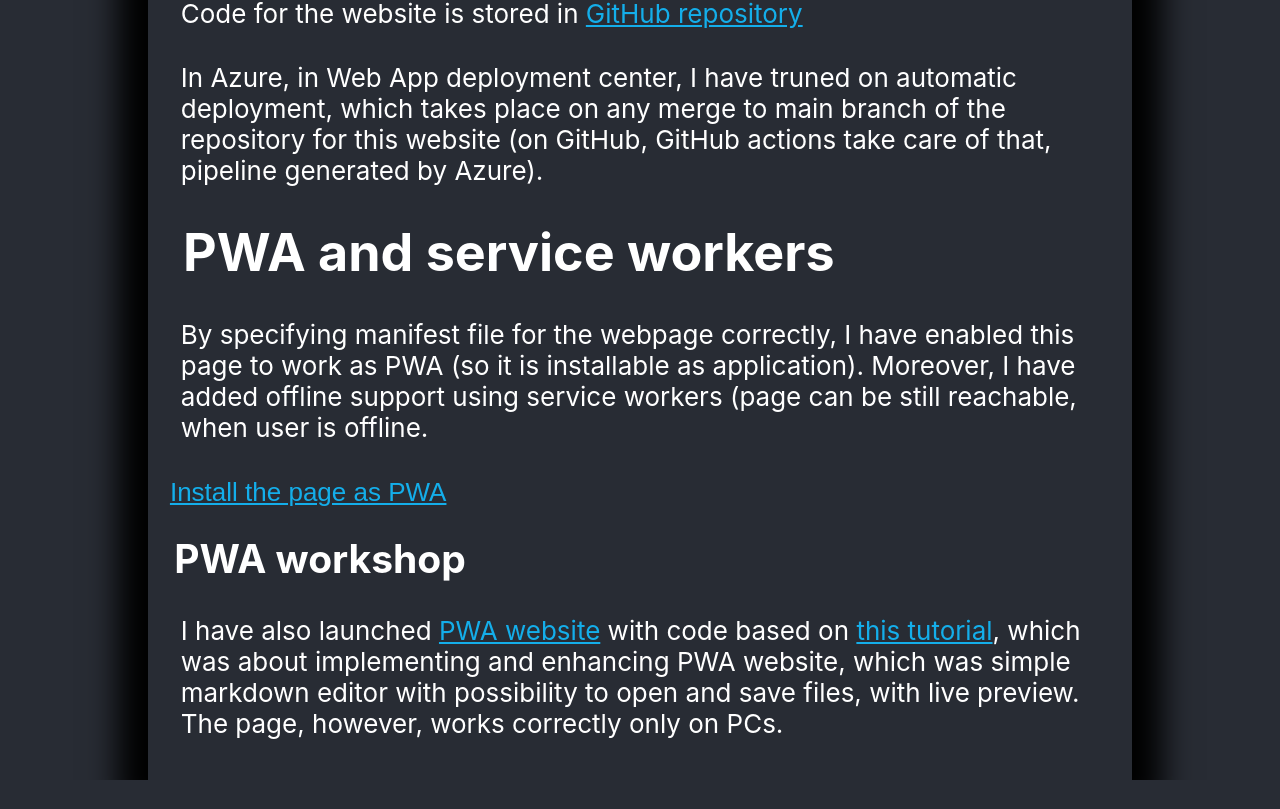
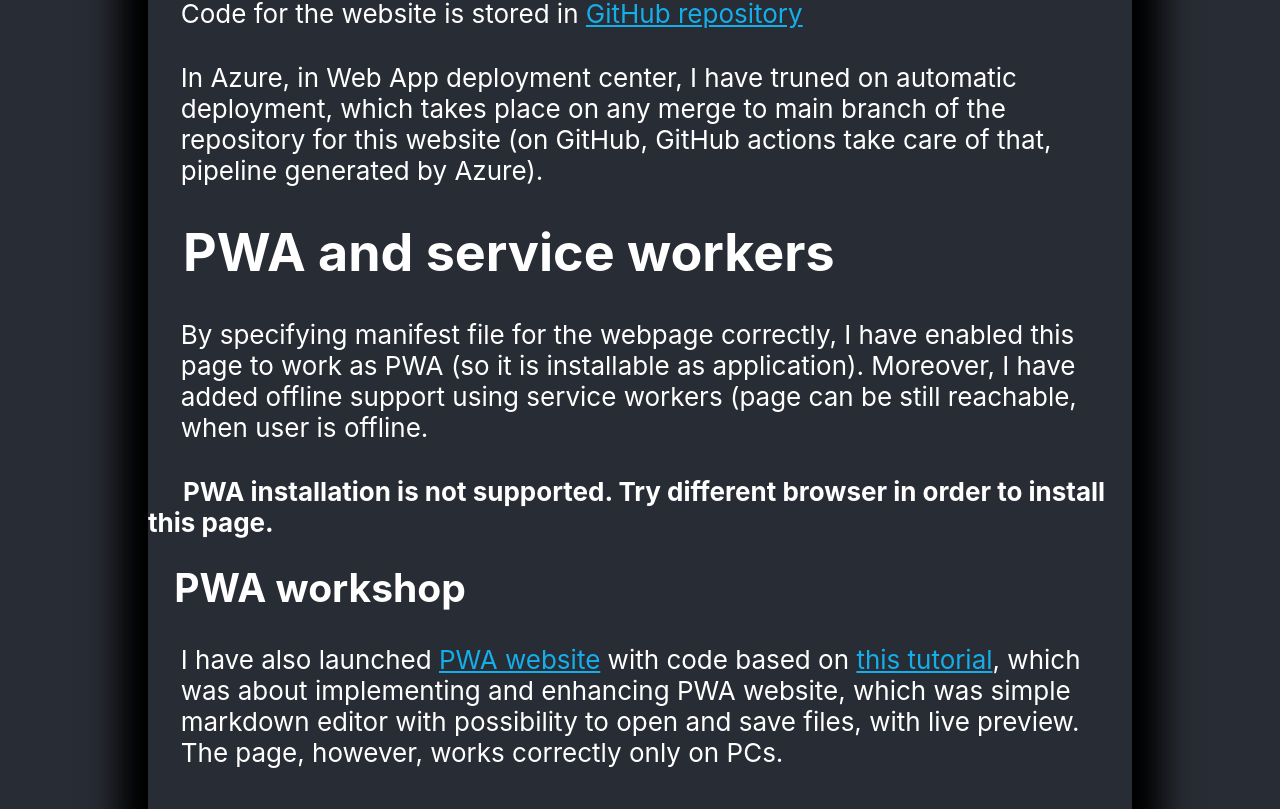
Before and after one commit to mturczyn/about-intrinsic, a React (Create React App) app: page /technology-stack in a window 1280 px wide. Shown: the part 1509-2318 px from the top of the page. Before the commit the page ends 2289 px from the top, so only its background shows below. Built offline with nearby package versions, Linux system fonts and the light colour scheme.

Commit message:
Enahnced handling of installation of the page as PWA - handled support and already installed states.

```diff
--- a/src/App.tsx
+++ b/src/App.tsx
@@ -1,16 +1,11 @@
-import { createContext, useCallback, useEffect, useRef } from 'react'
+import { createContext, useEffect, useState } from 'react'
 import { Navbar } from './Navbar'
 import { Outlet } from 'react-router'
 
 export const PwaInstallerContext = createContext<any>(null)
 
 function App() {
-    const installEventRef = useRef<any>(null)
-
-    const setInstallEvent = useCallback(
-        (e) => (installEventRef.current = e),
-        []
-    )
+    const [installEvent, setInstallEvent] = useState<any>(null)
 
     useEffect(() => {
         window.addEventListener('beforeinstallprompt', setInstallEvent)
@@ -19,10 +14,10 @@ function App() {
             window.removeEventListener('beforeinstallprompt', setInstallEvent)
             //  window.removeEventListener('appinstalled', appInstalledHandler)
         }
-    }, [])
+    }, [setInstallEvent])
 
     return (
-        <PwaInstallerContext.Provider value={installEventRef}>
+        <PwaInstallerContext.Provider value={installEvent}>
             <Navbar />
             <Outlet />
         </PwaInstallerContext.Provider>
--- a/src/TechStack/TechStack.css
+++ b/src/TechStack/TechStack.css
@@ -5,6 +5,14 @@ h4,
 h5,
 h6 {
     margin: 1ch;
+}
+
+strong {
+    margin: 2ch;
+}
+
+strong[data-pwa-installed] {
+    color: lightgreen;
 }
 
 #pwa-install-button {
--- a/src/TechStack/index.tsx
+++ b/src/TechStack/index.tsx
@@ -2,23 +2,26 @@ import reactLogo from 'react-logo.svg'
 import './TechStack.css'
 import { useTranslation, Trans } from 'react-i18next'
 import { AnchorWithNewPage } from 'CoreComponents/AnchorWithNewPage'
-import { useContext, useEffect } from 'react'
+import { useContext, useEffect, useState } from 'react'
 import { PwaInstallerContext } from 'App'
 
 export const PAGE_TITLE =
     'Intrinsic | Web Development and Programming | Technology stack'
 
 const TechStack = () => {
+    const [pwaInstalled, setPwaInstalled] = useState(false)
     const pwaInstaller = useContext<any>(PwaInstallerContext)
 
+    const pwaInstallationSupported = !!pwaInstaller
+
     const installPwa = () => {
-        if (!pwaInstaller.current) {
+        if (!pwaInstaller) {
             return
         }
 
-        pwaInstaller.current.prompt()
+        pwaInstaller.prompt()
         // Wait for the user to respond to the prompt
-        pwaInstaller.current.userChoice.then((choiceResult) => {
+        pwaInstaller.userChoice.then((choiceResult) => {
             if (choiceResult.outcome === 'accepted') {
                 console.log('User accepted installation prompt')
             } else {
@@ -32,6 +35,14 @@ const TechStack = () => {
     useEffect(() => {
         document.title = t(PAGE_TITLE)
     }, [t])
+
+    useEffect(() => {
+        // If we want to check if the app runs as PWA, we must check
+        // against display mode defined in manifest file.
+        if (window.matchMedia('(display-mode: standalone)').matches) {
+            setPwaInstalled(true)
+        }
+    }, [])
 
     return (
         <>
@@ -131,10 +142,21 @@ const TechStack = () => {
                     'By specifying manifest file for the webpage correctly, I have enabled this page to work as PWA (so it is installable as application). Moreover, I have added offline support using service workers (page can be still reachable, when user is offline.'
                 )}
             </p>
-            <button id="pwa-install-button" onClick={installPwa}>
-                {t('Install the page as PWA')}
-            </button>
-
+            {pwaInstalled ? (
+                <strong data-pwa-installed>
+                    {t('Already installed as PWA')}
+                </strong>
+            ) : pwaInstallationSupported ? (
+                <button id="pwa-install-button" onClick={installPwa}>
+                    {t('Install the page as PWA')}
+                </button>
+            ) : (
+                <strong>
+                    {t(
+                        'PWA installation is not supported. Try different browser in order to install this page.'
+                    )}
+                </strong>
+            )}
             <h2>{t('PWA workshop')}</h2>
             <Trans i18nKey={'pwa-workshop-description'}>
                 <p>
--- a/src/i18n.ts
+++ b/src/i18n.ts
@@ -57,6 +57,9 @@ const resources = {
             'pwa-workshop-description':
                 '<0>Uruchomiłem również <0>stronę PWA</0> z kodem na podstawie <1>tego samouczka</1>, który dotyczył implementacji i ulepszania strony PWA, która była prostym edytorem markdown z możliwością otwierania i zapisywania plików, oraz podglądu "na żywo" tworzonego dokumentu. Strona jednak działa poprawnie tylko na komputerach.</0>',
             'Install the page as PWA': 'Zainstaluj stronę jako PWA',
+            'PWA installation is not supported. Try different browser in order to install this page.':
+                'Instalacja PWA nie jest obsługiwana. Wypróbuj inną przeglądarkę, aby zainstalować tę stronę.',
+            'Already installed as PWA': 'Już zainstalowano jako PWA.',
             // Misc
             'I have worked for following companies throughout my career:':
                 'Przez całą moją karierę pracowałem dla następujących firm:',
@@ -123,6 +126,9 @@ const resources = {
             'pwa-workshop-description':
                 '<0>I have also launched <0>PWA website</0> with code based on <1>this tutorial</1>, which was about implementing and enhancing PWA website, which was simple markdown editor with possibility to open and save files, with live preview. The page, however, works correctly only on PCs.</0>',
             'Install the page as PWA': 'Install the page as PWA',
+            'PWA installation is not supported. Try different browser in order to install this page.':
+                'PWA installation is not supported. Try different browser in order to install this page.',
+            'Already installed as PWA': 'Already installed as PWA.',
             // Misc
             'I have worked for following companies throughout my career:':
                 'I have worked for following companies throughout my career:',
--- a/src/service-worker.ts
+++ b/src/service-worker.ts
@@ -26,7 +26,7 @@ const pageCache = new CacheFirst({
 })
 
 warmStrategyCache({
-    urls: ['/index.html', '/'],
+    urls: ['/'],
     strategy: pageCache,
 })
 
```
